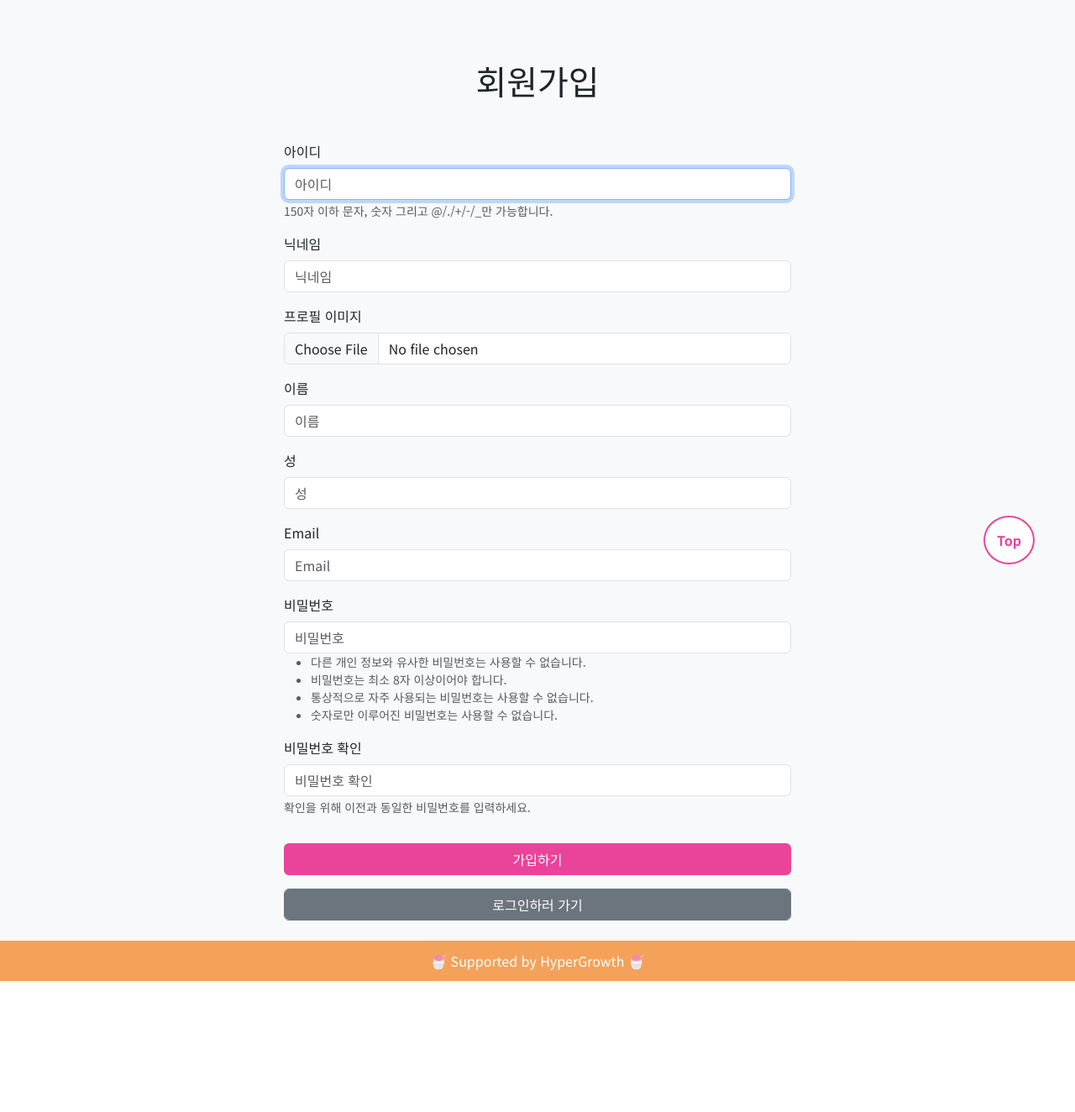
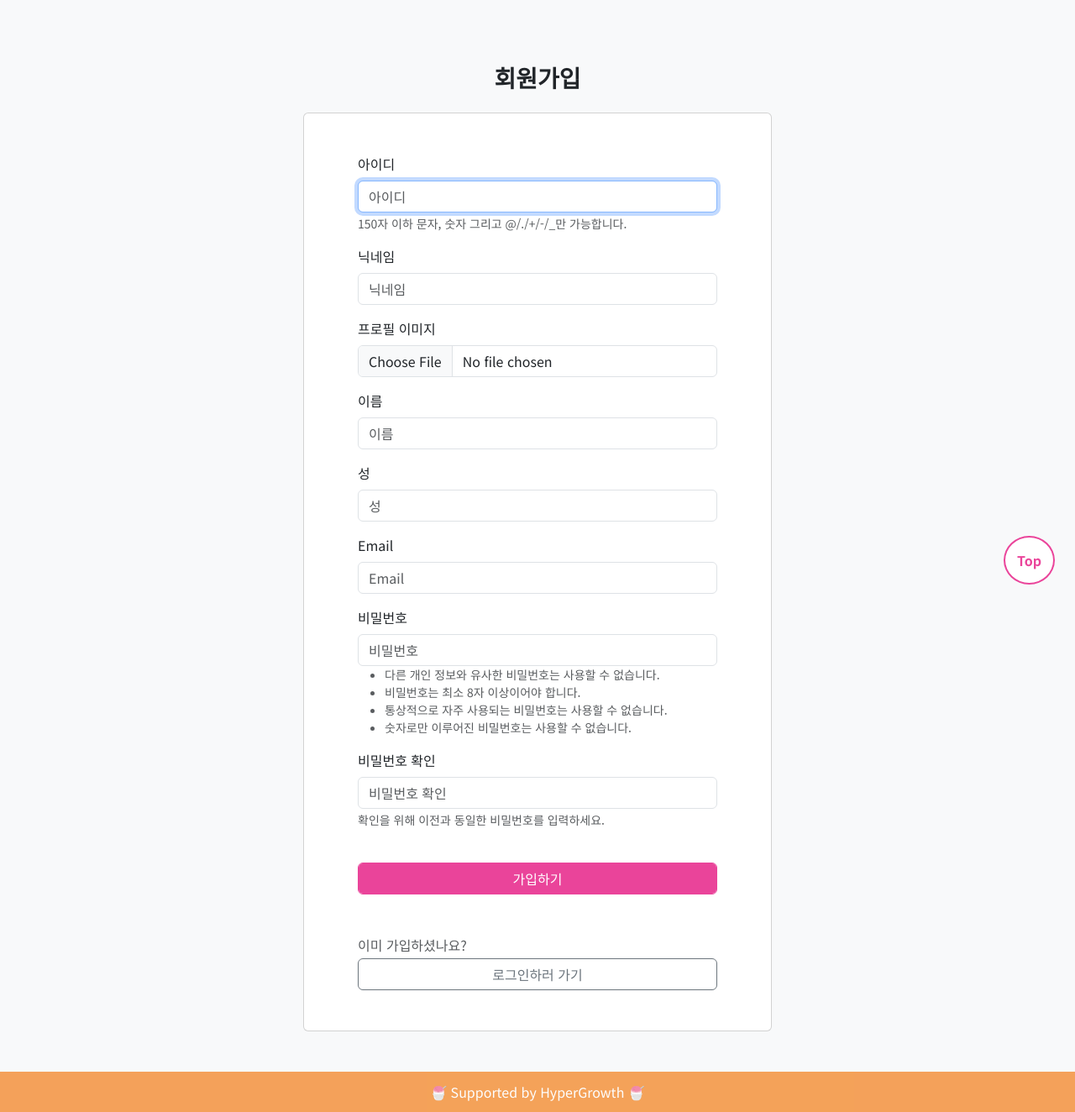
Before and after one commit to jsy78/PJT-1-1107, a Django app: page /accounts/signup/ in a window 1280 px wide. Shown: the part 80-1404 px from the top of the page at 84% size. Before the commit the page ends 1248 px from the top, so only its background shows below. Run offline with Django 3.2, Linux system fonts and the light colour scheme; some libraries are stand-ins or nearby versions.

Commit message:
accounts/signup.html

```diff
--- a/accounts/templates/accounts/signup.html
+++ b/accounts/templates/accounts/signup.html
@@ -2,28 +2,24 @@
 {% load django_bootstrap5 %}
 
 {% block content %}
-  <div class="d-flex justify-content-center align-items-center">
-    <h1 class="my-4">회원가입</h1>
+
+<div class="container my-5 pt-1">
+  <h1 class="text-center my-4 fs-3 fw-bold">회원가입</h1>
+  <div class="d-flex justify-content-center">
+    <div class="card col-6">
+      <div class="card-body py-5 px-5">
+        <form action="{% url 'accounts:signup' %}" method="POST" enctype="multipart/form-data" class="mx-3">
+          {% csrf_token %}
+          <input type="hidden" class="form-control" name="next" value="{{ request.GET.next }}">
+              {% bootstrap_form form %}
+              <button class="btn btn-form form-control col-6 text-white mt-4 mb-5" type="submit" >가입하기</button>
+              <p class="text-muted mb-1">이미 가입하셨나요?</p>
+              <a href="{% url 'accounts:login' %}" class="btn btn-outline-secondary form-control col-6">로그인하러 가기</a>
+          </div>
+        </form>
+      </div>
+    </div>
   </div>
-  <div class="p-4">
-    <form action="{% url 'accounts:signup' %}" method="POST" enctype="multipart/form-data">
-      {% csrf_token %}
-      <input type="hidden" class="form-control" name="next" value="{{ request.GET.next }}">
-      <div class="row justify-content-center">
-        <div class="col-sm-12 col-md-10 col-lg-6">
-          {% bootstrap_form form %}
-        </div>
-      </div>
-      <div class="row justify-content-center my-3">
-        <div class="col-sm-12 col-md-10 col-lg-6">
-          <button class="btn form-control text-white" type="submit" style="background: #ea449a;">가입하기</button>
-        </div>
-      </div>
-      <div class="row justify-content-center">
-        <div class="col-sm-12 col-md-10 col-lg-6">
-          <a href="{% url 'accounts:login' %}" class="btn btn-secondary form-control col-6">로그인하러 가기</a>
-        </div>
-      </div>
-    </form>
-  </div>
+</div>
+
 {% endblock content %}
--- a/pjt/templates/footer.html
+++ b/pjt/templates/footer.html
@@ -1,5 +1,5 @@
 <footer class="">
-  <div class="d-flex justify-content-end mb-5 me-5 fixed-bottom">
+  <div class="d-flex justify-content-end mb-4 me-4 fixed-bottom">
     <button onclick="topFunction()" class="topBtn fw-bold" title="Go to top">Top</button>
   </div>
   <nav class="navbar d-flex justify-content-center align-content-center opacity-75" style="background-color: #f38524; height: 3rem;">
```
Also changed, not shown: articles/templates/articles/form.html (indentation only).
